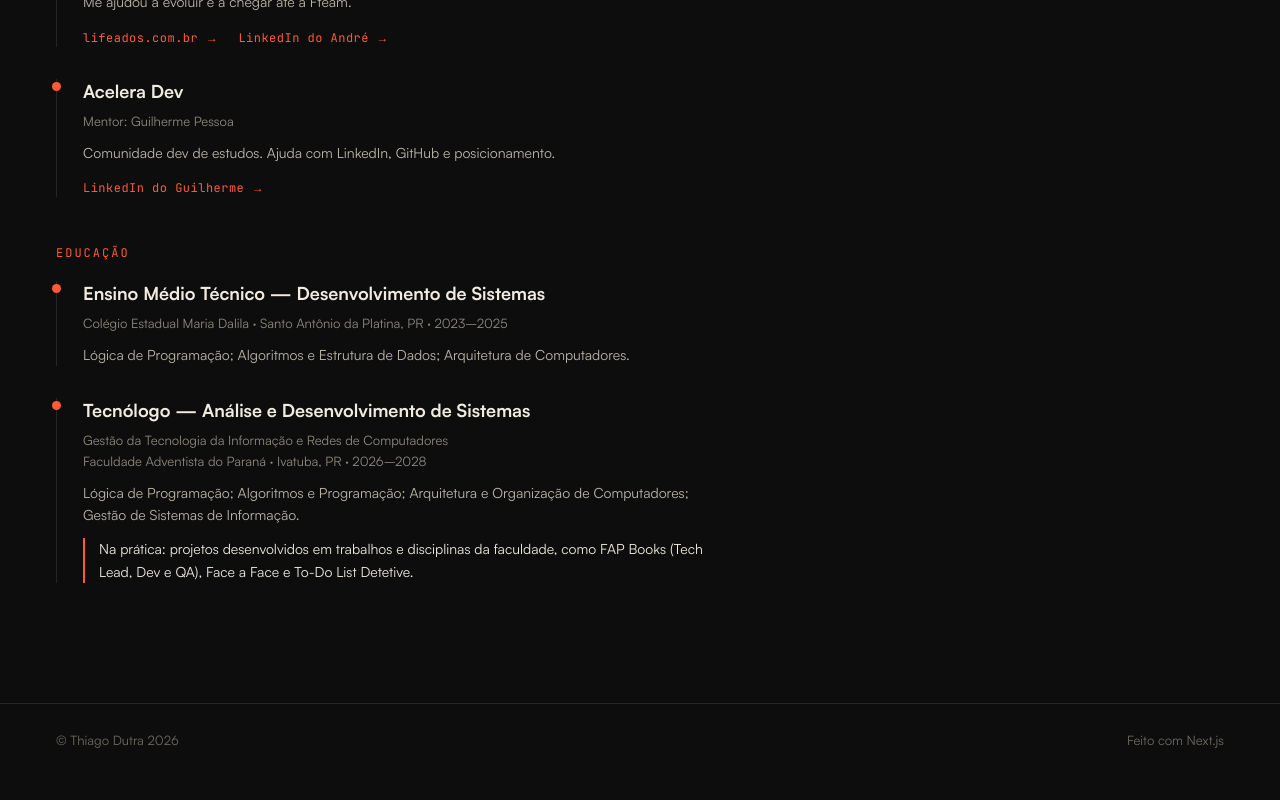
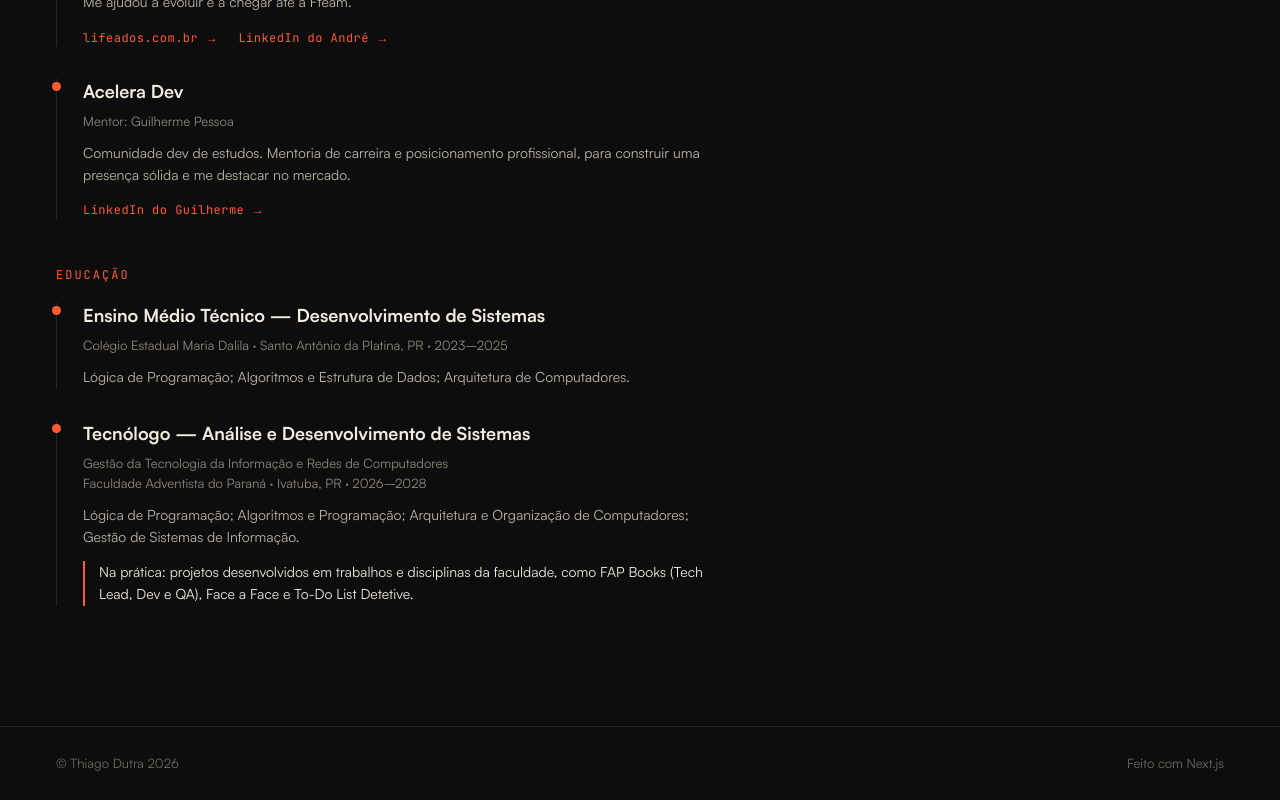
Before and after one commit to dutrathiagodev/portifolio, a Next.js app: page /sobre in a window 1280 px wide. Shown: the part 2161-2961 px from the top of the page. Before the commit the page ends 2938 px from the top, so only its background shows below. Built offline with nearby package versions, Linux system fonts and the light colour scheme; no server answers.

Commit message:
style(sobre): reescreve a descrição do Acelera Dev com foco em carreira e posicionamento

```diff
--- a/src/content/sobre.ts
+++ b/src/content/sobre.ts
@@ -70,7 +70,8 @@ export const aboutContent: AboutContent = {
     {
       title: "Acelera Dev",
       mentor: "Mentor: Guilherme Pessoa",
-      description: "Comunidade dev de estudos. Ajuda com LinkedIn, GitHub e posicionamento.",
+      description:
+        "Comunidade dev de estudos. Mentoria de carreira e posicionamento profissional, para construir uma presença sólida e me destacar no mercado.",
       links: [
         {
           label: "LinkedIn do Guilherme",
```
